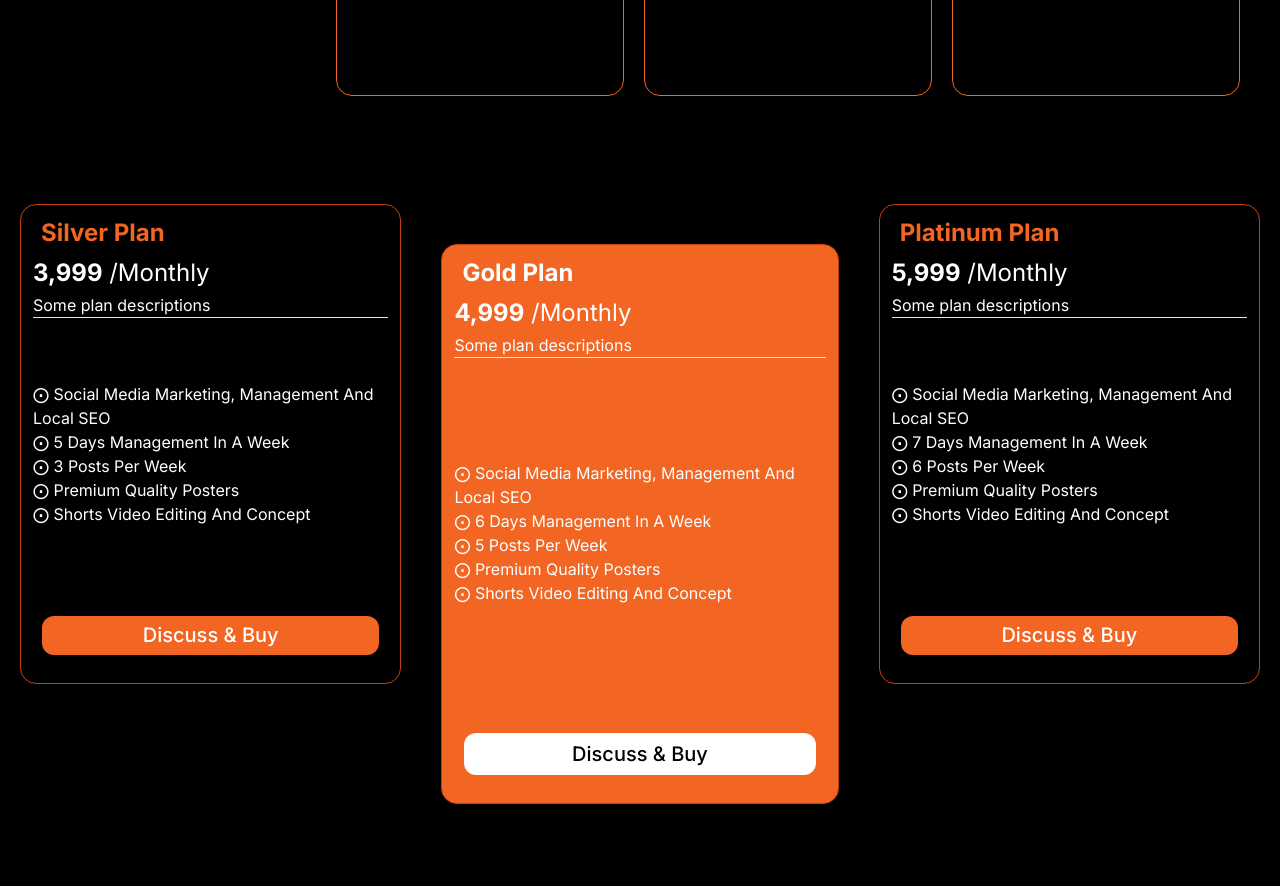
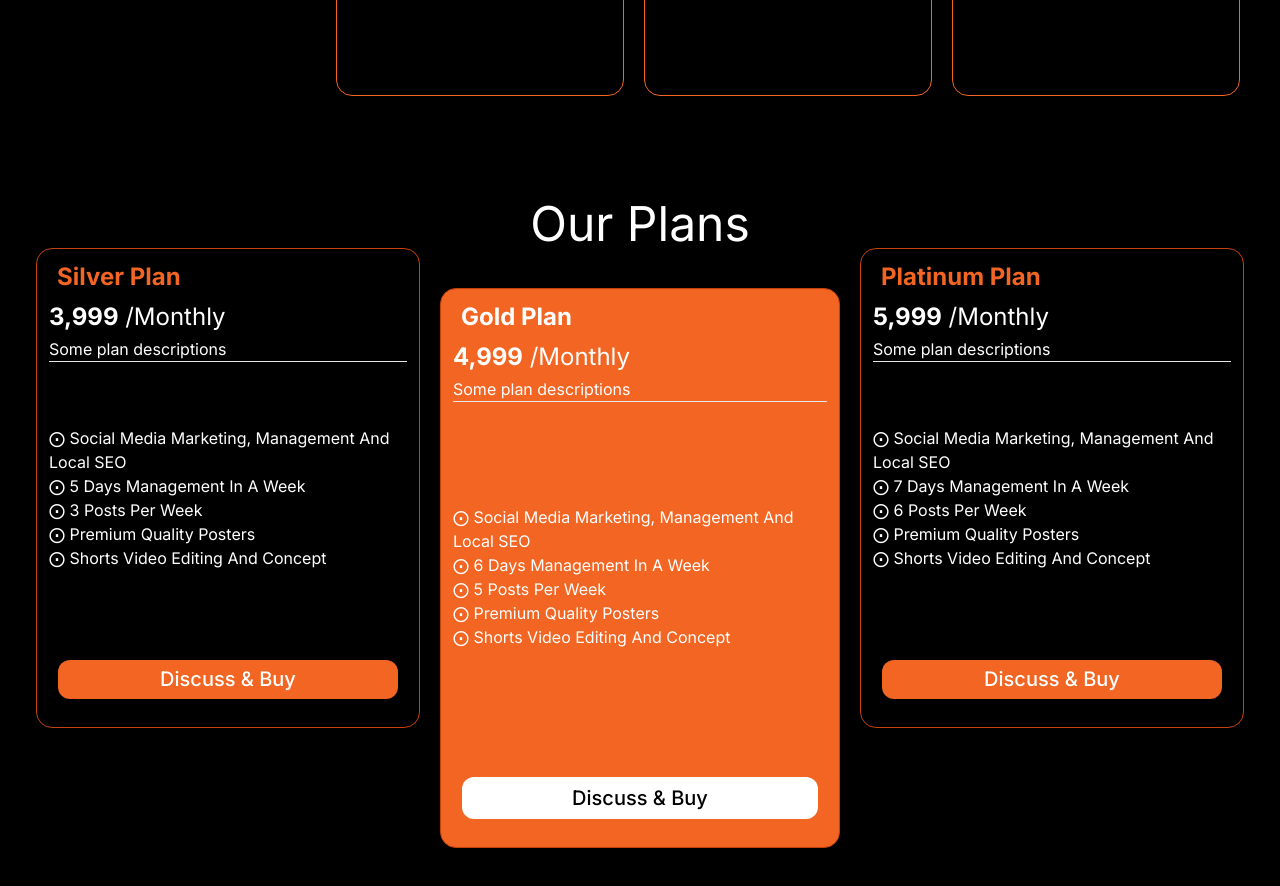
Before and after one commit to thetitasghosh/Your-Maker-Agency, a Next.js app: page / in a window 1280 px wide. Shown: the part 3500-4386 px from the top of the page. Built offline with nearby package versions, Linux system fonts and the light colour scheme.

Commit message:
add plan section title

```diff
--- a/src/components/section/PlanSection.jsx
+++ b/src/components/section/PlanSection.jsx
@@ -6,11 +6,16 @@ const PlanSection = () => {
   return (
     <div
       id="plansection"
-      className="flex min-h-screen flex-col laptop:flex-row px-5 w-screen items-center justify-center gap-10"
+      className="flex min-h-screen w-screen flex-col items-center justify-center gap-10 px-5"
     >
-      {plandetails.map((data, i) => {
-        return <PlanCard ref={PlanCont} key={i} data={data} />;
-      })}
+      <div>
+        <h1 className="text-5xl">Our Plans</h1>
+      </div>
+      <div className="flex h-full flex-col laptop:flex-row w-full items-center justify-center gap-5">
+        {plandetails.map((data, i) => {
+          return <PlanCard ref={PlanCont} key={i} data={data} />;
+        })}
+      </div>
     </div>
   );
 };
```
